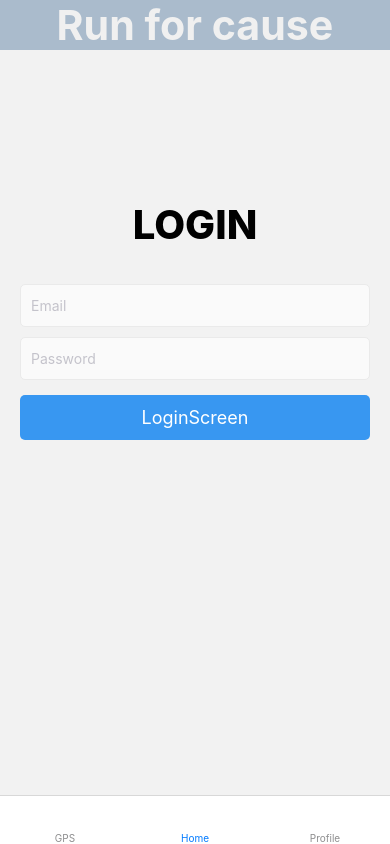
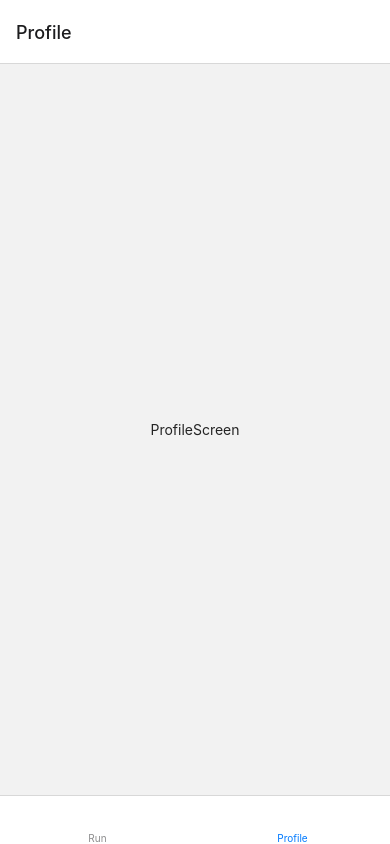
Before and after one commit to YannickBaudraz/RunForCause, a React Native app: screen /Root in a window 390 px wide. Built offline with nearby package versions, Linux system fonts and the light colour scheme; no server answers.

Commit message:
Create RunScreen and ProfileScreen

```diff
--- a/components/AuthForm.tsx
+++ b/components/AuthForm.tsx
@@ -4,8 +4,10 @@ import axios from "axios";
 import config from "../config";
 import {Button} from "@rneui/base";
 import AsyncStorage from "@react-native-async-storage/async-storage";
+import {NativeStackNavigationProp} from "@react-navigation/native-stack";
+import {RootStackParamList} from "./navigation/RootStackParamList";
 
-export function AuthForm() {
+export function AuthForm({navigation}: any) {
   const [email, setEmail] = useState("");
   const [password, setPassword] = useState("");
 
@@ -28,24 +30,25 @@ export function AuthForm() {
           />
           <Button
               buttonStyle={styles.loginButton}
-              title="LoginScreen"
-              onPress={() => onPress(email, password)}
+              title="Login"
+              onPress={() => onPress(email, password, navigation)}
           />
         </View>
       </View>
   )
 }
 
-async function onPress(email: string, password: string) {
-  const token = await AsyncStorage.getItem("token");
-  console.log("Token from storage: ", token);
-
+async function onPress(
+    email: string,
+    password: string,
+    navigation: NativeStackNavigationProp<RootStackParamList, 'Login'>
+) {
   axios.post(`${config.apiUrl}/mytoken`, {
     username: email,
     password: password
   }).then(res => {
-    console.log("Token from server: ", res.data);
     storeToken(res.data);
+    navigation.navigate('Root');
   })
 }
 
--- a/components/navigation/BottomTabNavigator.tsx
+++ b/components/navigation/BottomTabNavigator.tsx
@@ -1,37 +1,30 @@
-import LoginScreen from "../../screens/LoginScreen";
 import {Banner} from "../Banner";
 import {createBottomTabNavigator} from "@react-navigation/bottom-tabs";
 import {RootTabParamList} from "./RouteTabParamList";
-import NotFoundScreen from "../../screens/NotFoundScreen";
+import ProfileScreen from "../../screens/ProfileScreen";
+import RunScreen from "../../screens/RunScreen";
 
 export default function BottomTabNavigator() {
   const BottomTab = createBottomTabNavigator<RootTabParamList>();
 
   return (
       <BottomTab.Navigator
-          initialRouteName="Home"
+          initialRouteName="Profile"
           screenOptions={{
             tabBarIconStyle: {display: "none"},
           }}
       >
         <BottomTab.Screen
-            name="GPS"
-            component={NotFoundScreen}
+            name="Run"
+            component={RunScreen}
             options={{
-              title: 'GPS',
-            }}
-        />
-        <BottomTab.Screen
-            name="Home"
-            component={LoginScreen}
-            options={{
-              title: 'Home',
+              title: 'Run',
               header: Banner,
             }}
         />
         <BottomTab.Screen
             name="Profile"
-            component={NotFoundScreen}
+            component={ProfileScreen}
             options={{
               title: 'Profile',
             }}
--- a/components/navigation/RootStackParamList.ts
+++ b/components/navigation/RootStackParamList.ts
@@ -3,5 +3,5 @@ import {RootTabParamList} from "./RouteTabParamList";
 
 export type RootStackParamList = {
   Root: NavigatorScreenParams<RootTabParamList> | undefined;
-  NotFound: undefined;
+  Login: undefined;
 };
--- a/components/navigation/RouteTabParamList.ts
+++ b/components/navigation/RouteTabParamList.ts
@@ -1,5 +1,4 @@
 export type RootTabParamList = {
-  Home: undefined;
-  GPS: undefined;
+  Run: undefined;
   Profile: undefined;
 };
--- a/screens/NotFoundScreen.tsx
+++ /dev/null
@@ -1,35 +0,0 @@
-import {StyleSheet, TouchableOpacity, View} from "react-native";
-import {Text} from "@rneui/themed";
-import {RootStackScreenProps} from "../components/navigation/RootStackScreenProps";
-
-export default function NotFoundScreen({navigation}: RootStackScreenProps<'NotFound'>) {
-  return (
-      <View style={styles.container}>
-        <Text style={styles.title}>This screen doesn't exist.</Text>
-        <TouchableOpacity onPress={() => navigation.replace('Root')} style={styles.link}>
-          <Text style={styles.linkText}>Go to home screen!</Text>
-        </TouchableOpacity>
-      </View>
-  );
-}
-
-const styles = StyleSheet.create({
-  container: {
-    flex: 1,
-    alignItems: 'center',
-    justifyContent: 'center',
-    padding: 20,
-  },
-  title: {
-    fontSize: 20,
-    fontWeight: 'bold',
-  },
-  link: {
-    marginTop: 15,
-    paddingVertical: 15,
-  },
-  linkText: {
-    fontSize: 14,
-    color: '#2e78b7',
-  },
-});
--- /dev/null
+++ b/screens/ProfileScreen.tsx
@@ -0,0 +1,11 @@
+import {View} from "react-native";
+import {Text} from "@rneui/base";
+import Styles from "../constants/Styles";
+
+export default function ProfileScreen() {
+  return (
+      <View style={Styles.container}>
+        <Text>ProfileScreen</Text>
+      </View>
+  )
+}
--- /dev/null
+++ b/screens/RunScreen.tsx
@@ -0,0 +1,11 @@
+import {View} from "react-native";
+import {Text} from "@rneui/base";
+import Styles from "../constants/Styles";
+
+export default function RunScreen() {
+  return (
+      <View style={Styles.container}>
+        <Text>RunScreen</Text>
+      </View>
+  );
+}
```
